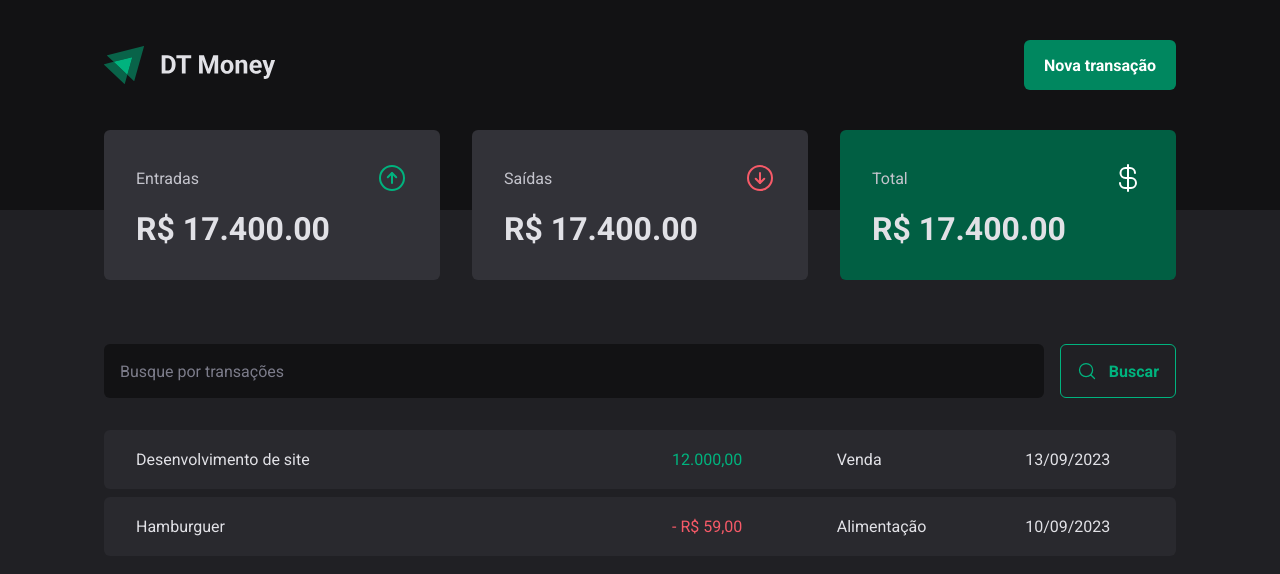
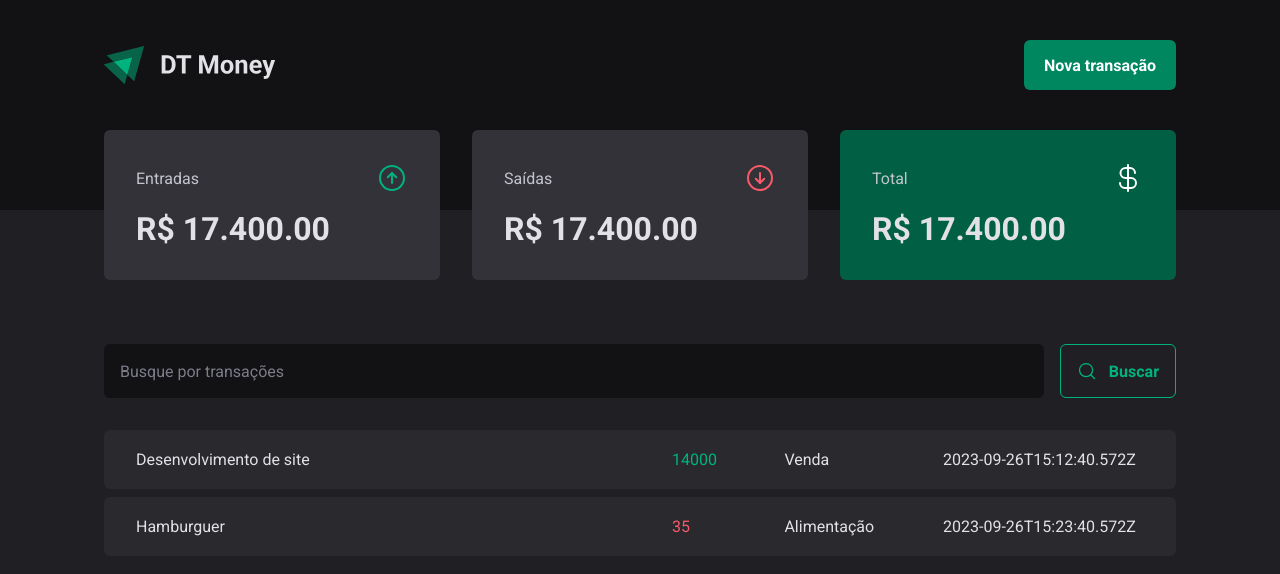
Before and after one commit to GabrielTurri/dt-money, a React (Vite) app: page / in a window 1280 px wide. Shown: the top 574 px of the page. Built offline with nearby package versions, Linux system fonts and the light colour scheme; data requests are answered from the project's data file.

Commit message:
HTTP requisition

```diff
--- a/src/pages/Transactions/index.tsx
+++ b/src/pages/Transactions/index.tsx
@@ -1,9 +1,33 @@
+import { useEffect, useState } from "react";
 import { Header } from "../../components/Header";
 import { Summary } from '../../components/Summary'
 import { SearchForm } from "./components/SearchForm";
 import { PriceHighlight, TransactionsContainer, TransactionsTable } from "./styles";
 
+interface Transaction {
+  id: number;
+  description: string;
+  type: 'income' | 'outcome';
+  category: string;
+  price: number;
+  createdAt: string;
+}
+
 export function Transactions() {
+  const [transactions, setTransactions] =  useState<Transaction[]>([])
+
+  async function loadTransactions() {
+    const response = await fetch('http://localhost:3333/transactions')
+    const data = await response.json();
+
+    setTransactions(data)
+  }
+  useEffect(() => {
+
+    loadTransactions()
+  }, [])
+
+
   return (
     <div>
       <Header />
@@ -13,26 +37,20 @@
         <SearchForm />
         <TransactionsTable>
           <tbody>
-            <tr>
-              <td width="50%">Desenvolvimento de site</td>
-              <td>
-                <PriceHighlight variant="income">
-                  12.000,00
-                </PriceHighlight>
-              </td>
-              <td>Venda</td>
-              <td>13/09/2023</td>
-            </tr>
-            <tr>
-              <td width="50%">Hamburguer</td>
-              <td>
-                <PriceHighlight variant="outcome">
-                  - R$ 59,00
-                </PriceHighlight>
-              </td>
-              <td>Alimentação</td>
-              <td>10/09/2023</td>
-            </tr>
+            {transactions.map(transaction => {
+              return (
+                <tr key={transaction.id}>
+                  <td width="50%">{transaction.description}</td>
+                  <td>
+                    <PriceHighlight variant={transaction.type}>
+                      {transaction.price}
+                    </PriceHighlight>
+                  </td>
+                  <td>{transaction.category}</td>
+                  <td>{transaction.createdAt}</td>
+                </tr>
+              )
+            })}
           </tbody>
         </TransactionsTable>
       </TransactionsContainer>
```
